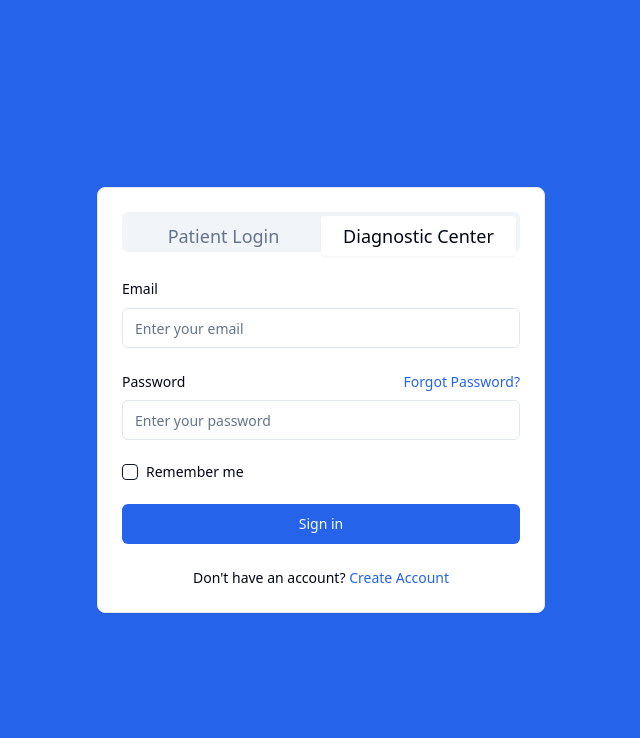
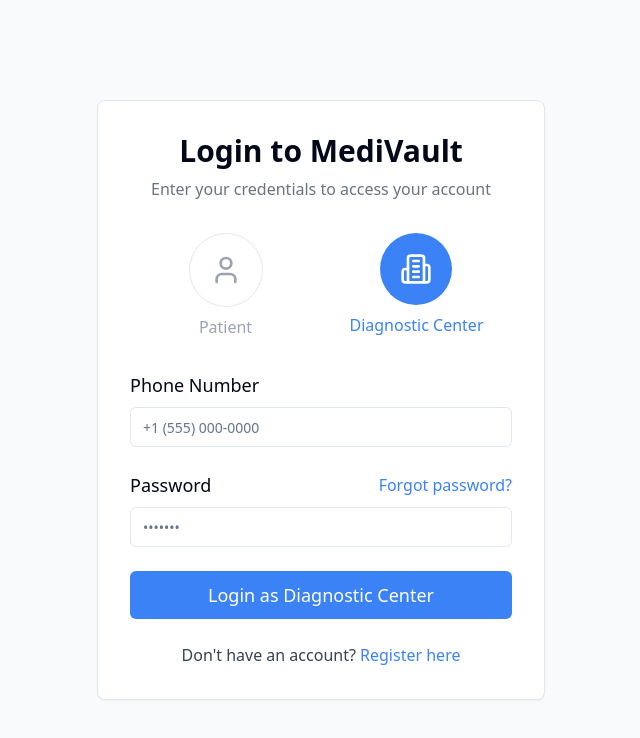
Before and after one commit to saketh12345/MD_V4_Claude, a React (Vite) app: page /center-login in a window 1280 px wide. Shown: the top 738 px of the page, without its empty margins (319-959 px from the left). Built offline with nearby package versions, Linux system fonts and the light colour scheme.

Commit message:
Refactor: Duplicate login dashboards
Replicates the patient and diagnostic login dashboards, maintaining the existing UI and design.

```diff
--- a/src/pages/CenterLogin.tsx
+++ b/src/pages/CenterLogin.tsx
@@ -3,21 +3,19 @@ import { useState } from "react";
 import { Link, useNavigate } from "react-router-dom";
 import { Button } from "@/components/ui/button";
 import { Input } from "@/components/ui/input";
-import { Card, CardContent } from "@/components/ui/card";
-import { Tabs, TabsList, TabsTrigger, TabsContent } from "@/components/ui/tabs";
-import { Label } from "@/components/ui/label";
-import { Checkbox } from "@/components/ui/checkbox";
+import { Card } from "@/components/ui/card";
 import { useToast } from "@/hooks/use-toast";
+import { Building2, User } from "lucide-react";
 
 export default function CenterLogin() {
   const navigate = useNavigate();
   const { toast } = useToast();
-  const [loginData, setLoginData] = useState({ email: "", password: "" });
+  const [loginData, setLoginData] = useState({ phone: "", password: "" });
 
   const handleLogin = (e: React.FormEvent) => {
     e.preventDefault();
     // In a real app, we would authenticate the diagnostic center here
-    if (loginData.email && loginData.password) {
+    if (loginData.phone && loginData.password) {
       toast({
         title: "Success",
         description: "Logged in successfully",
@@ -40,78 +38,81 @@ export default function CenterLogin() {
   };
 
   return (
-    <div className="flex justify-center items-center min-h-screen bg-blue-600 p-4">
-      <Card className="w-full max-w-md">
-        <CardContent className="pt-6">
-          <Tabs defaultValue="diagnostic">
-            <TabsList className="grid w-full grid-cols-2 mb-6">
-              <TabsTrigger value="patient" className="text-lg" asChild>
-                <Link to="/patient-login">Patient Login</Link>
-              </TabsTrigger>
-              <TabsTrigger value="diagnostic" className="text-lg">
-                Diagnostic Center
-              </TabsTrigger>
-            </TabsList>
-            <TabsContent value="diagnostic">
+    <div className="flex justify-center items-center min-h-screen bg-gray-50 p-4">
+      <Card className="w-full max-w-md p-8 rounded-lg">
+        <div className="text-center mb-8">
+          <h1 className="text-3xl font-bold mb-2">Login to MediVault</h1>
+          <p className="text-gray-500">Enter your credentials to access your account</p>
+        </div>
+
+        <div className="flex justify-center mb-8">
+          <Link to="/patient-login" className="w-1/2 flex justify-center">
+            <div className="flex flex-col items-center">
+              <div className="rounded-full p-5 bg-white border border-gray-200">
+                <User className="h-8 w-8 text-gray-400" />
+              </div>
+              <span className="mt-2 text-gray-400">Patient</span>
+            </div>
+          </Link>
+          <Link to="/center-login" className="w-1/2 flex justify-center">
+            <div className="flex flex-col items-center">
+              <div className="rounded-full p-5 bg-blue-500 text-white">
+                <Building2 className="h-8 w-8" />
+              </div>
+              <span className="mt-2 text-blue-500 font-medium">Diagnostic Center</span>
+            </div>
+          </Link>
+        </div>
+
         <form onSubmit={handleLogin} className="space-y-6">
-                <div className="space-y-2">
-                  <Label htmlFor="email">Email</Label>
+          <div>
+            <label htmlFor="phone" className="block text-lg font-medium mb-2">
+              Phone Number
+            </label>
             <Input
-                    id="email"
-                    name="email"
-                    type="email"
-                    placeholder="Enter your email"
-                    value={loginData.email}
+              id="phone"
+              name="phone"
+              type="tel"
+              placeholder="+1 (555) 000-0000"
+              value={loginData.phone}
               onChange={handleChange}
+              className="w-full p-3 text-lg"
               required
             />
           </div>
 
-                <div className="space-y-2">
-                  <div className="flex items-center justify-between">
-                    <Label htmlFor="password">Password</Label>
-                    <Link
-                      to="#"
-                      className="text-sm text-blue-600 hover:text-blue-800"
-                    >
-                      Forgot Password?
+          <div>
+            <div className="flex justify-between items-center mb-2">
+              <label htmlFor="password" className="block text-lg font-medium">
+                Password
+              </label>
+              <Link to="#" className="text-blue-500 hover:text-blue-600">
+                Forgot password?
               </Link>
             </div>
             <Input
               id="password"
               name="password"
               type="password"
-                    placeholder="Enter your password"
+              placeholder="•••••••"
               value={loginData.password}
               onChange={handleChange}
+              className="w-full p-3 text-lg"
               required
             />
           </div>
 
-                <div className="flex items-center space-x-2">
-                  <Checkbox id="remember" />
-                  <label
-                    htmlFor="remember"
-                    className="text-sm font-medium leading-none peer-disabled:cursor-not-allowed peer-disabled:opacity-70"
-                  >
-                    Remember me
-                  </label>
-                </div>
-
-                <Button type="submit" className="w-full bg-blue-600">
-                  Sign in
+          <Button type="submit" className="w-full bg-blue-500 hover:bg-blue-600 text-white py-6 text-lg">
+            Login as Diagnostic Center
           </Button>
 
-                <div className="text-center text-sm">
-                  Don't have an account?{" "}
-                  <Link to="/center-signup" className="text-blue-600 hover:text-blue-800">
-                    Create Account
+          <div className="text-center mt-6">
+            <span className="text-gray-700">Don't have an account? </span>
+            <Link to="/center-signup" className="text-blue-500 hover:text-blue-600 font-medium">
+              Register here
             </Link>
           </div>
         </form>
-            </TabsContent>
-          </Tabs>
-        </CardContent>
       </Card>
     </div>
   );
--- a/src/pages/PatientLogin.tsx
+++ b/src/pages/PatientLogin.tsx
@@ -3,11 +3,9 @@ import { useState } from "react";
 import { Link, useNavigate } from "react-router-dom";
 import { Button } from "@/components/ui/button";
 import { Input } from "@/components/ui/input";
-import { Card, CardContent } from "@/components/ui/card";
-import { Tabs, TabsList, TabsTrigger, TabsContent } from "@/components/ui/tabs";
-import { Label } from "@/components/ui/label";
-import { Checkbox } from "@/components/ui/checkbox";
+import { Card } from "@/components/ui/card";
 import { useToast } from "@/hooks/use-toast";
+import { Building2, User } from "lucide-react";
 
 export default function PatientLogin() {
   const navigate = useNavigate();
@@ -40,77 +38,81 @@ export default function PatientLogin() {
   };
 
   return (
-    <div className="flex justify-center items-center min-h-screen bg-blue-600 p-4">
-      <Card className="w-full max-w-md">
-        <CardContent className="pt-6">
-          <Tabs defaultValue="patient">
-            <TabsList className="grid w-full grid-cols-2 mb-6">
-              <TabsTrigger value="patient" className="text-lg">
-                Patient Login
-              </TabsTrigger>
-              <TabsTrigger value="diagnostic" className="text-lg" asChild>
-                <Link to="/center-login">Diagnostic Center</Link>
-              </TabsTrigger>
-            </TabsList>
-            <TabsContent value="patient">
+    <div className="flex justify-center items-center min-h-screen bg-gray-50 p-4">
+      <Card className="w-full max-w-md p-8 rounded-lg">
+        <div className="text-center mb-8">
+          <h1 className="text-3xl font-bold mb-2">Login to MediVault</h1>
+          <p className="text-gray-500">Enter your credentials to access your account</p>
+        </div>
+
+        <div className="flex justify-center mb-8">
+          <Link to="/patient-login" className="w-1/2 flex justify-center">
+            <div className="flex flex-col items-center">
+              <div className="rounded-full p-5 bg-blue-500 text-white">
+                <User className="h-8 w-8" />
+              </div>
+              <span className="mt-2 text-blue-500 font-medium">Patient</span>
+            </div>
+          </Link>
+          <Link to="/center-login" className="w-1/2 flex justify-center">
+            <div className="flex flex-col items-center">
+              <div className="rounded-full p-5 bg-white border border-gray-200">
+                <Building2 className="h-8 w-8 text-gray-400" />
+              </div>
+              <span className="mt-2 text-gray-400">Diagnostic Center</span>
+            </div>
+          </Link>
+        </div>
+
         <form onSubmit={handleLogin} className="space-y-6">
-                <div className="space-y-2">
-                  <Label htmlFor="phone">Phone Number</Label>
+          <div>
+            <label htmlFor="phone" className="block text-lg font-medium mb-2">
+              Phone Number
+            </label>
             <Input
               id="phone"
               name="phone"
-                    placeholder="Enter your phone number"
+              type="tel"
+              placeholder="+1 (555) 000-0000"
               value={loginData.phone}
               onChange={handleChange}
+              className="w-full p-3 text-lg"
               required
             />
           </div>
 
-                <div className="space-y-2">
-                  <div className="flex items-center justify-between">
-                    <Label htmlFor="password">Password</Label>
-                    <Link
-                      to="#"
-                      className="text-sm text-blue-600 hover:text-blue-800"
-                    >
-                      Forgot Password?
+          <div>
+            <div className="flex justify-between items-center mb-2">
+              <label htmlFor="password" className="block text-lg font-medium">
+                Password
+              </label>
+              <Link to="#" className="text-blue-500 hover:text-blue-600">
+                Forgot password?
               </Link>
             </div>
             <Input
               id="password"
               name="password"
               type="password"
-                    placeholder="Enter your password"
+              placeholder="•••••••"
               value={loginData.password}
               onChange={handleChange}
+              className="w-full p-3 text-lg"
               required
             />
           </div>
 
-                <div className="flex items-center space-x-2">
-                  <Checkbox id="remember" />
-                  <label
-                    htmlFor="remember"
-                    className="text-sm font-medium leading-none peer-disabled:cursor-not-allowed peer-disabled:opacity-70"
-                  >
-                    Remember me
-                  </label>
-                </div>
-
-                <Button type="submit" className="w-full bg-blue-600">
-                  Sign in
+          <Button type="submit" className="w-full bg-blue-500 hover:bg-blue-600 text-white py-6 text-lg">
+            Login as Patient
           </Button>
 
-                <div className="text-center text-sm">
-                  Don't have an account?{" "}
-                  <Link to="/patient-signup" className="text-blue-600 hover:text-blue-800">
-                    Create Account
+          <div className="text-center mt-6">
+            <span className="text-gray-700">Don't have an account? </span>
+            <Link to="/patient-signup" className="text-blue-500 hover:text-blue-600 font-medium">
+              Register here
             </Link>
           </div>
         </form>
-            </TabsContent>
-          </Tabs>
-        </CardContent>
       </Card>
     </div>
   );
```
Lines whose indentation alone changed are shown as unchanged.
